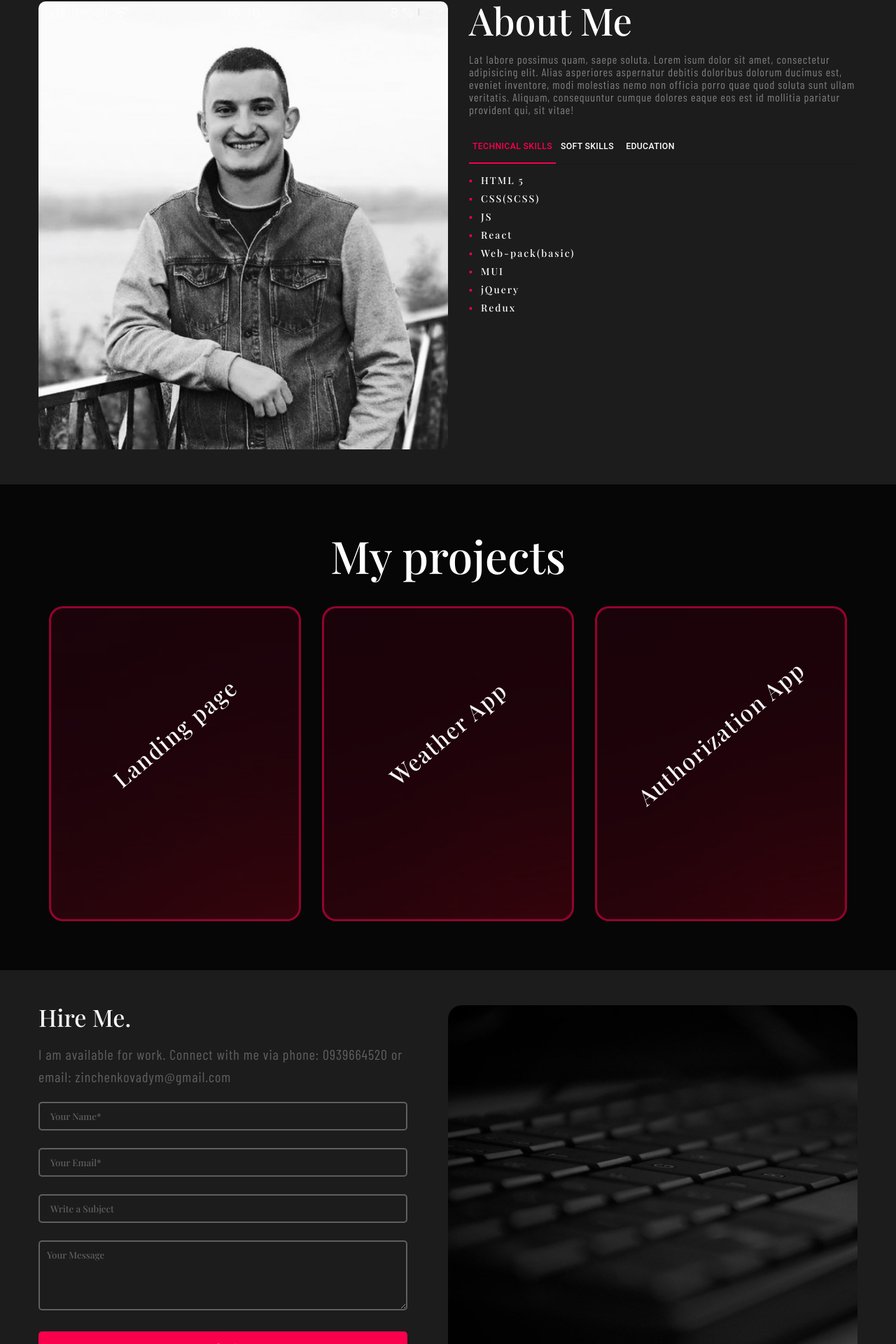
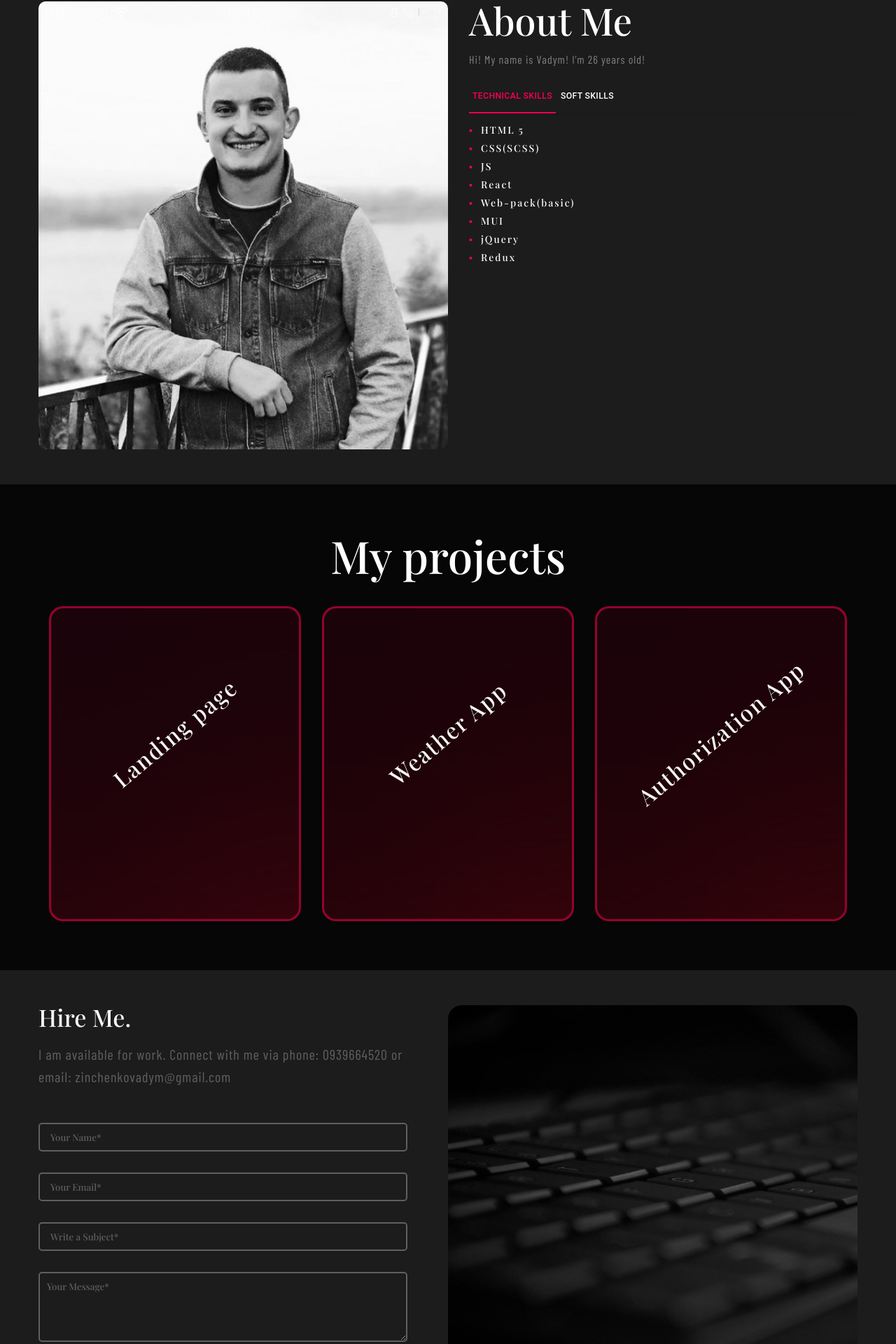
Before and after one commit to ZinchenkoVadym/portfolio-dev, a React (Create React App) app: page / in a window 1280 px wide. Shown: the part 848-2768 px from the top of the page at 70% size. Built offline with nearby package versions, Linux system fonts and the light colour scheme; the HTML template or start-up script is replaced by a standard one.

Commit message:
add form-validation and sen form on email

```diff
--- a/package.json
+++ b/package.json
@@ -10,8 +10,10 @@
     "@testing-library/jest-dom": "^5.16.2",
     "@testing-library/react": "^12.1.2",
     "@testing-library/user-event": "^13.5.0",
+    "emailjs-com": "^3.2.0",
     "react": "^17.0.2",
     "react-dom": "^17.0.2",
+    "react-hook-form": "^7.28.1",
     "react-scripts": "5.0.0",
     "sass": "^1.49.7",
     "web-vitals": "^2.1.4"
--- a/src/components/about/About.js
+++ b/src/components/about/About.js
@@ -16,10 +16,10 @@ const About = () => {
                     <div className='about__me'>
                         <div className='about__text'>
                             <h2> About Me</h2>
-                            <p>Lat labore possimus quam, saepe soluta. Lorem isum dolor sit amet, consectetur adipisicing elit. Alias asperiores aspernatur debitis doloribus dolorum ducimus est, eveniet inventore, modi molestias nemo non officia porro quae quod soluta sunt ullam veritatis. Aliquam, consequuntur cumque dolores eaque eos est id mollitia pariatur provident qui, sit vitae!</p>
+                            <p>Hi! My name is Vadym! I’m 26 years old! </p>
                         </div>
                         <div className='about__tabs'>
-                         <BasicTabs/>
+                            <BasicTabs/>
                         </div>
                     </div>
                 </div>
--- a/src/components/about/tab-container/TabsMU.js
+++ b/src/components/about/tab-container/TabsMU.js
@@ -63,13 +63,7 @@ export default function BasicTabs() {
                             color: '#f9004d',
                         },
                     }} label=" Soft Skills" {...a11yProps(1)}/>
-                    <Tab sx={{
-                        padding: '0 5px',
-                        color: 'white',
-                        '&.Mui-selected': {
-                            color: '#f9004d',
-                        },
-                    }} label="Education" {...a11yProps(2)}/>
+
                 </Tabs>
             </Box>
                 <TabPanel
@@ -95,12 +89,7 @@ export default function BasicTabs() {
                     <li>Creativity</li>
                 </ul>
             </TabPanel>
-            <TabPanel value={value} index={2}>
-                <div className='education'>
-               <p>Kharkiv State Academy of Food Technology and Management</p>
-                    <p>Commodity science and Commercial Activity</p>
-                </div>
-            </TabPanel>
+
         </Box>
     );
 }
--- a/src/components/about/tab-container/TabsMU.scss
+++ b/src/components/about/tab-container/TabsMU.scss
@@ -2,8 +2,6 @@
   li {
     position: relative;
     color: white;
-    cursor: pointer;
-    transition: 1s;
     letter-spacing: 2px;
     line-height: 26px;
       &:before {
--- a/src/components/contacts/Contacts.js
+++ b/src/components/contacts/Contacts.js
@@ -1,7 +1,34 @@
 import React from 'react';
 import './Contacts.scss'
+import {useForm} from 'react-hook-form'
+import emailjs from 'emailjs-com'
 
 const Contacts = () => {
+    const {
+        register,
+        formState: {
+            errors,
+            isValid
+        },
+        reset,
+        handleSubmit
+    } = useForm({
+        mode: 'all'
+    })
+
+
+    const onSubmit = (data) => {
+        emailjs.send('gmail', 'resume-feedback', data, 'Z7bCKp0B8j2HqEOQJ')
+            .then(
+                (result) => {
+                    console.log(result.text);
+                },
+                (error) => {
+                    console.log(error.text);
+                });
+        reset()
+    }
+
     return (
         <section id='contacts' className='section section__contacts'>
             <div className='container container__contacts'>
@@ -13,13 +40,89 @@ const Contacts = () => {
                                 zinchenkovadym@gmail.com</p>
                         </div>
                         <div>
-                                <form type='submit' className='form'>
-                                    <input className='input__form' placeholder='Your Name*' type="text"/>
-                                    <input className='input__form' placeholder='Your Email*' type="text"/>
-                                    <input className='input__form' placeholder='Write a Subject' type="text"/>
-                                    <textarea className='textarea__form' placeholder='Your Message'>
+                            <form className='form' onSubmit={handleSubmit(onSubmit)}>
+                                <div className='input__validation'>
+                                    {errors?.name && <p className='not__valid__input'>{errors?.name?.message}!</p>}
+                                </div>
+                                <input
+                                    {...register('name', {
+                                        required: 'The string must not be empty',
+                                        minLength: {
+                                            value: 2,
+                                            message: 'MinLength 2 elements'
+                                        },
+                                        maxLength: {
+                                            value: 12,
+                                            message: 'MaxLength 12 elements'
+                                        },
+                                        pattern: {
+                                            value: /^([а-яё]{1,23}|[a-z]{1,12})$/,
+                                            message: 'Name must contain only liters'
+                                        }
+                                    })}
+                                    name='name'
+                                    autoComplete='off'
+                                    className='input__form'
+                                    placeholder='Your Name*'
+                                />
+                                <div className='input__validation'>
+                                    {errors?.email && <p className='not__valid__input'>{errors?.email?.message}!</p>}
+                                </div>
+                                <input
+                                    {...register('email', {
+                                        required: 'The string must not be empty',
+                                        pattern: {
+                                            value: /^([a-z0-9_-]+\.)*[a-z0-9_-]+@[a-z0-9_-]+(\.[a-z0-9_-]+)*\.[a-z]{2,6}$/,
+                                            message: 'Not valid email'
+                                        }
+                                    })}
+                                    name='email'
+                                    autoComplete='off'
+                                    className='input__form'
+                                    placeholder='Your Email*'
+                                />
+                                <div className='input__validation'>
+                                    {errors?.subject && <p className='not__valid__input'>{errors?.subject?.message}!</p>}
+                                </div>
+                                <input
+                                    {...register('subject', {
+                                        required: 'The string must not be empty',
+                                        minLength: {
+                                            value: 2,
+                                            message: 'MinLength 2 elements'
+                                        },
+                                        maxLength: {
+                                            value: 12,
+                                            message: 'MaxLength 12 elements'
+                                        },
+                                        pattern: {
+                                            value: /^([а-яё]{1,23}|[a-z]{1,12})$/,
+                                            message: 'Subject must contain only liters'
+                                        }
+                                    })}
+                                    name='subject'
+                                    className='input__form'
+                                    placeholder='Write a Subject*'/>
+                                <div className='input__validation'>
+                                    {errors?.message && <p className='not__valid__input'>{errors?.message?.message}!</p>}
+                                </div>
+                                <textarea
+                                    {...register('message', {
+                                        required: 'The string must not be empty',
+                                        minLength: {
+                                            value: 2,
+                                            message: 'MinLength 2 elements'
+                                        },
+                                        maxLength: {
+                                            value: 320,
+                                            message: 'MaxLength 320 elements'
+                                        }
+                                    })}
+                                    name='message'
+                                    className='textarea__form'
+                                    placeholder='Your Message*'>
                             </textarea>
-                                    <button>Submit</button>
+                                <button type="submit" disabled={!isValid}>Submit</button>
                             </form>
                         </div>
                     </div>
--- a/src/components/contacts/Contacts.scss
+++ b/src/components/contacts/Contacts.scss
@@ -36,14 +36,26 @@
           position: relative;
           display: flex;
           flex-direction: column;
-
+          .input__validation {
+            height: 30px;
+            width: 100%;
+            display: flex;
+            align-items: center;
+            .not__valid__input {
+              padding-left: 15px;
+              width: 100%;
+              color: #f9004d;
+            }
+          }
           .input__form {
             background: none;
             border: 2px solid rgba(107, 107, 107, 0.86);
             border-radius: 5px;
-            margin-bottom: 25px;
             padding: 10px 15px;
             color: rgba(107, 107, 107, 0.86);
+          }
+          .not__validation__input {
+            margin-top: 30px;
           }
 
           .textarea__form {
@@ -82,12 +94,7 @@
       border-radius: 20px;
     }
   }
-  //&:before {
-  //  display: block;
-  //  content: "";
-  //  height: 70px;
-  //  margin: -70px 0 0;
-  //}
+
 }
 
 @media (max-width: 935px) {
--- a/src/components/header/Header.js
+++ b/src/components/header/Header.js
@@ -52,7 +52,7 @@ const Header = () => {
     return (
         <header className='header'>
             <div className='container container__header' onClick={() => {setActive(!active)}}>
-                <div className='header__logo'>Portfolio</div>
+                <div className='header__logo'>Zinchenko Vadym</div>
                 <div>
                     <div className="burger">
                         <span className={active? 'active_burger' : null}>
--- a/src/components/header/Header.scss
+++ b/src/components/header/Header.scss
@@ -15,7 +15,7 @@
         justify-content: space-between;
     }
         .header__logo {
-            font-size: 26px;
+            font-size: 22px;
             color: white;
             letter-spacing: 2px;
         }
--- a/src/components/home/Home.js
+++ b/src/components/home/Home.js
@@ -8,7 +8,7 @@ const Home = () => {
                     <div className='container container__home'>
                         <div className='title__home'>
                             <div>
-                                <h1>WELCOME TO MY PORTFOLIO</h1>
+                                <h1>WELCOME TO MY RESUME PAGE</h1>
                                 <p>Hi, I'm Zinchenko Vadym <br/>
                                     <span>Front-end Developer </span><br/>
                                     from UA
--- a/src/components/home/Home.scss
+++ b/src/components/home/Home.scss
@@ -20,8 +20,10 @@
         color: white;
         font-size: 30px;
         line-height: 40px;
+        letter-spacing: 2px;
         span {
           color: #f9004d;
+          letter-spacing: 2px;
         }
       }
     }
--- a/src/components/projects/Projects.js
+++ b/src/components/projects/Projects.js
@@ -56,7 +56,7 @@ const Projects = () => {
                 }))
             }
         })
-    }, {threshold: 1})
+    }, {threshold: 0.8})
 
     useEffect(() => {
         if (isMobile.any()) {
```
Also changed, not shown: src/components/projects/Projects.scss (+1 -18 lines). Lines whose indentation alone changed are shown as unchanged.
